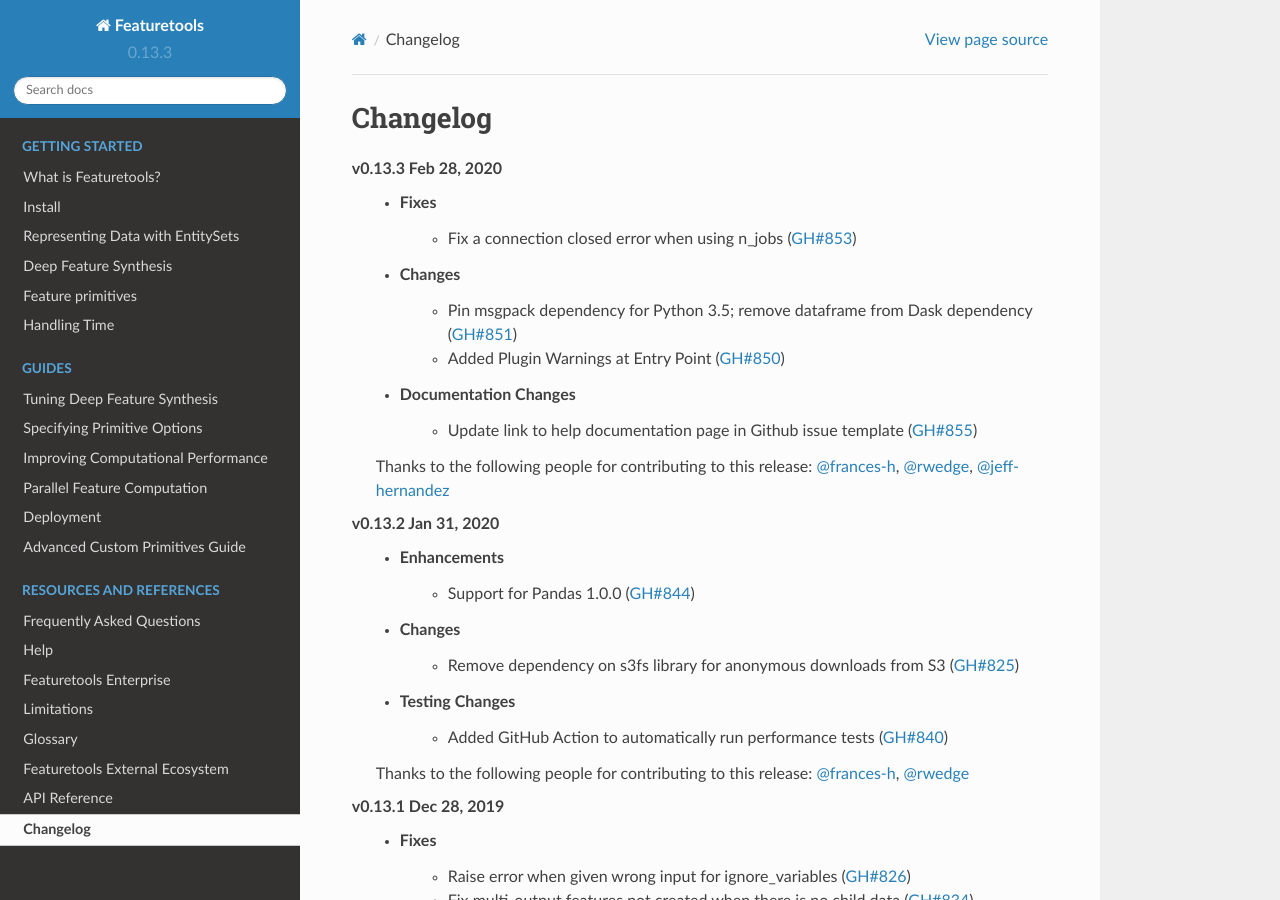
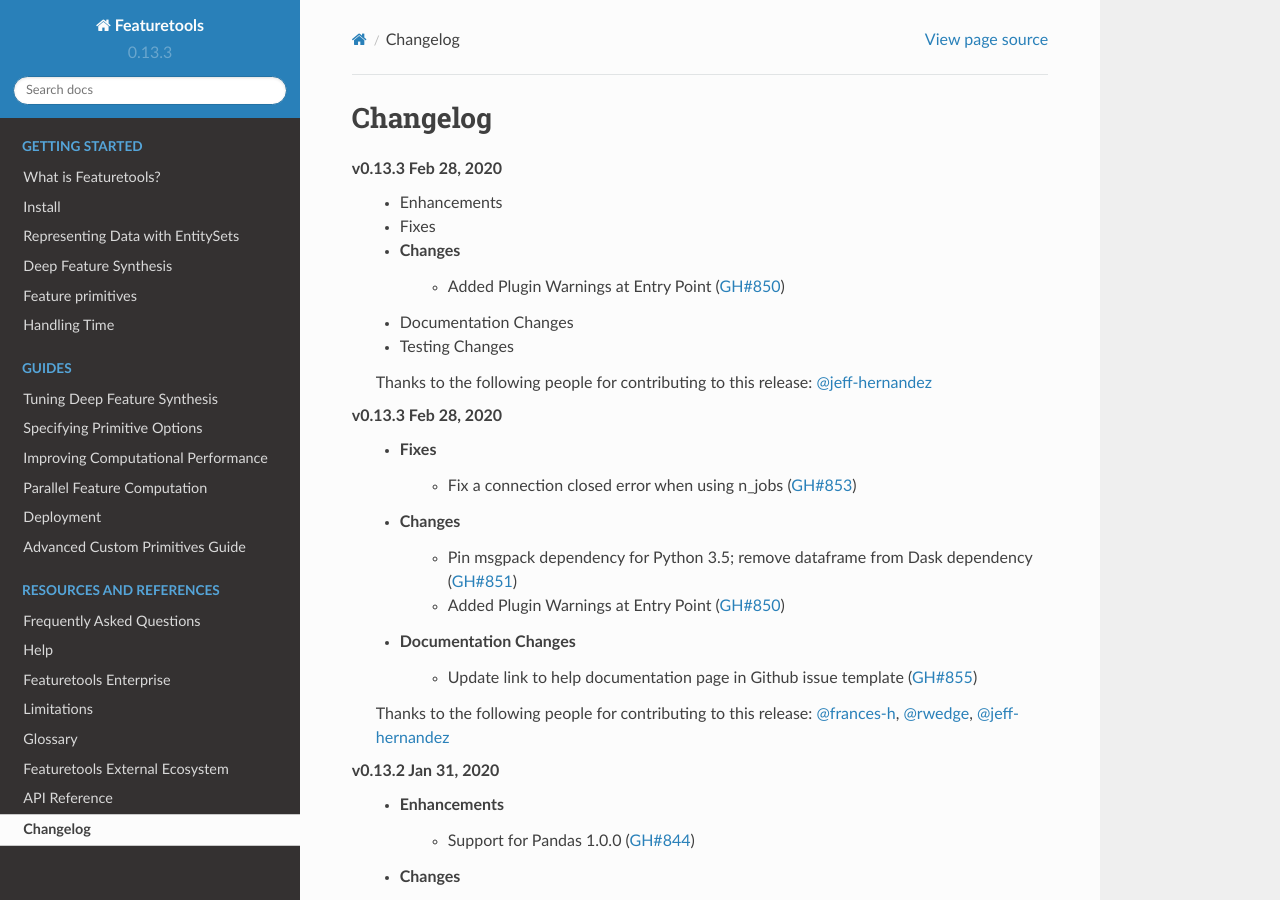
Before and after one commit to alteryx/featuretools, a Sphinx documentation site: the page built from docs/source/changelog.rst, in a window 1280 px wide and 900 px high. Built offline with Sphinx 7.4.7 and the Read the Docs theme 2.0.0, drawn with Linux system fonts in a browser that asks for light colours; pages that are not in the unit, such as notebooks, are missing from menus.

Commit message:
changelog update

```diff
--- a/docs/source/changelog.rst
+++ b/docs/source/changelog.rst
@@ -2,6 +2,17 @@
 
 Changelog
 ---------
+**v0.13.3 Feb 28, 2020**
+    * Enhancements
+    * Fixes
+    * Changes
+        * Added Plugin Warnings at Entry Point (:pr:`850`)
+    * Documentation Changes
+    * Testing Changes
+
+    Thanks to the following people for contributing to this release:
+    :user:`jeff-hernandez`
+
 **v0.13.3 Feb 28, 2020**
     * Fixes
         * Fix a connection closed error when using n_jobs (:pr:`853`)
```
